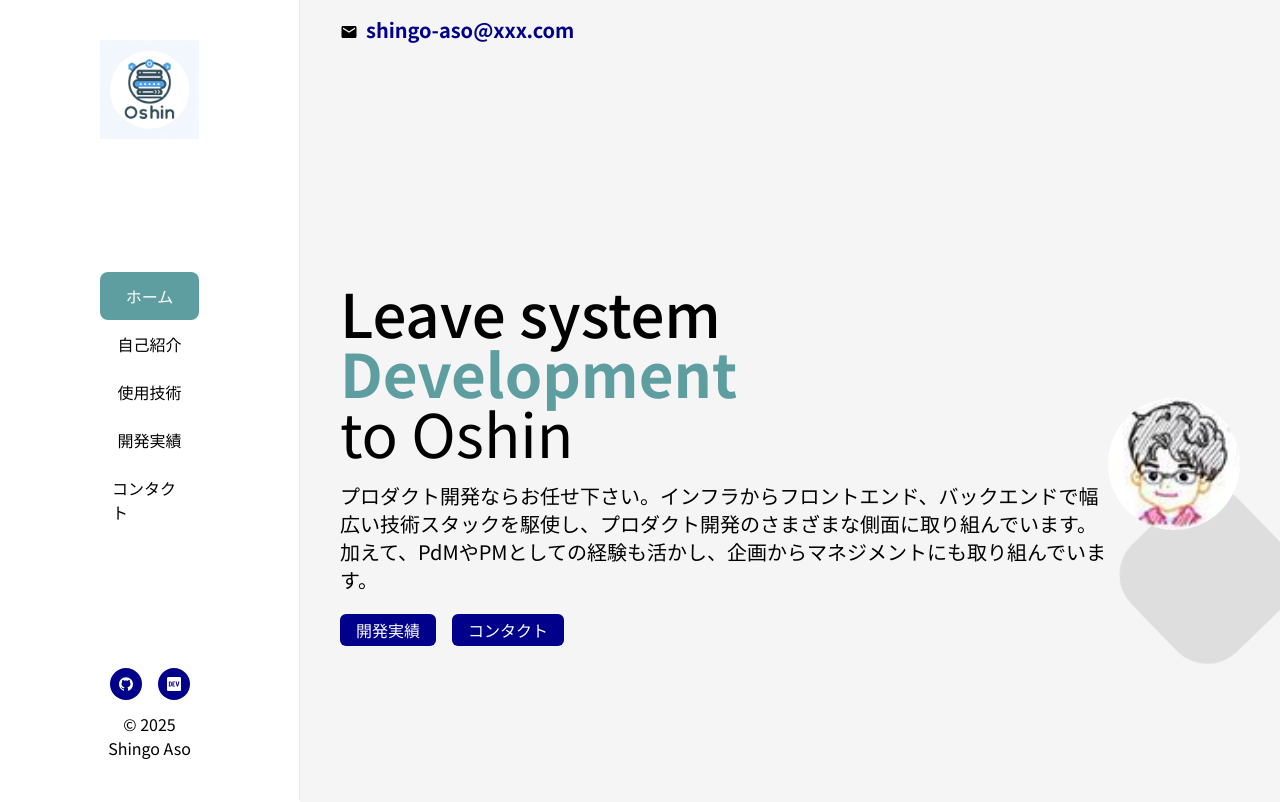
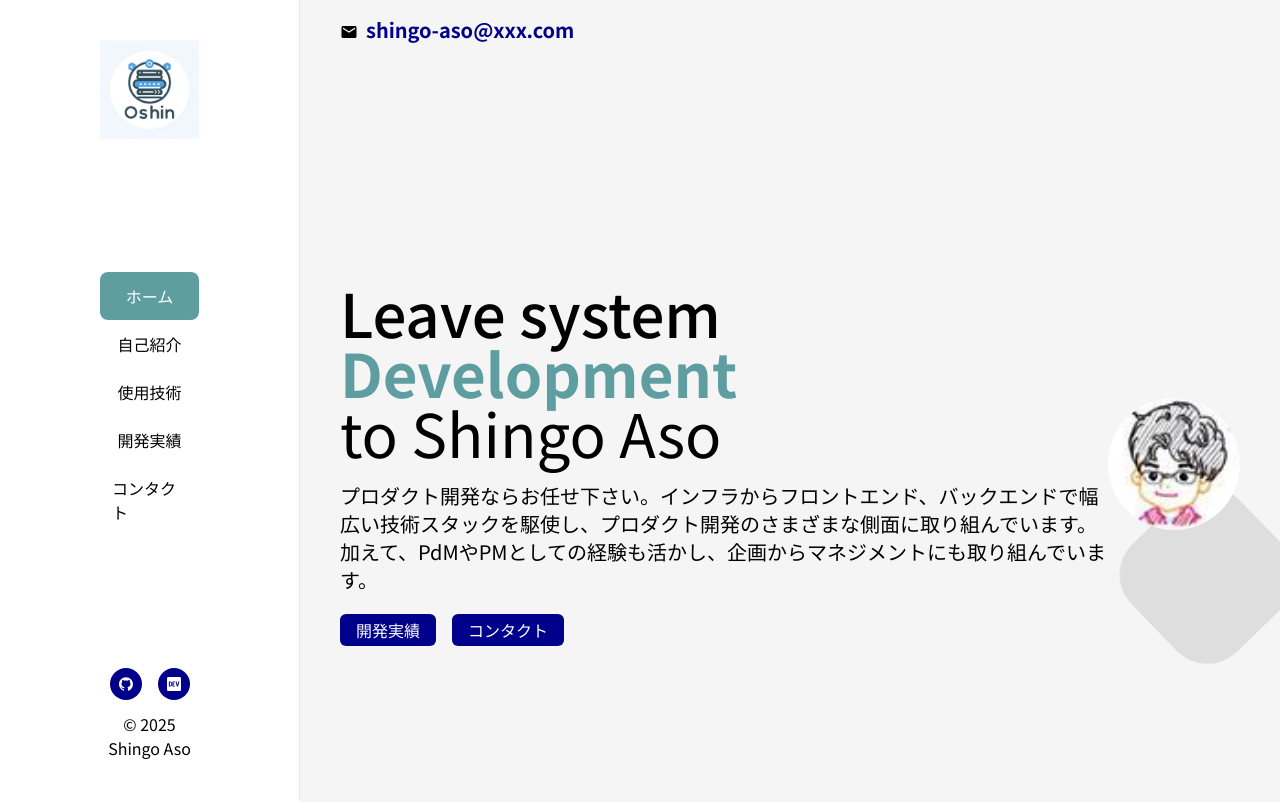
Before and after one commit to shingoasou-0804/oshin-portfolio, a Next.js app in the folder src/: page / in a window 1280 px wide. Shown: the top 802 px of the page. Built offline with nearby package versions, Linux system fonts and the light colour scheme.

Commit message:
modify hero.js

```diff
--- a/src/components/Hero.js
+++ b/src/components/Hero.js
@@ -11,7 +11,7 @@ function Hero() {
           <div className='text-4xl lg:text-6xl'>
             <h1 className='font-medium'>Leave system</h1>
             <span className='font-bold text-cadetblue'>Development</span>
-            <h2>to Oshin</h2>
+            <h2>to Shingo Aso</h2>
             <p className='mt-5 text-xl'>
               プロダクト開発ならお任せ下さい。インフラからフロントエンド、バックエンドで幅広い技術スタックを駆使し、プロダクト開発のさまざまな側面に取り組んでいます。
               加えて、PdMやPMとしての経験も活かし、企画からマネジメントにも取り組んでいます。
```
